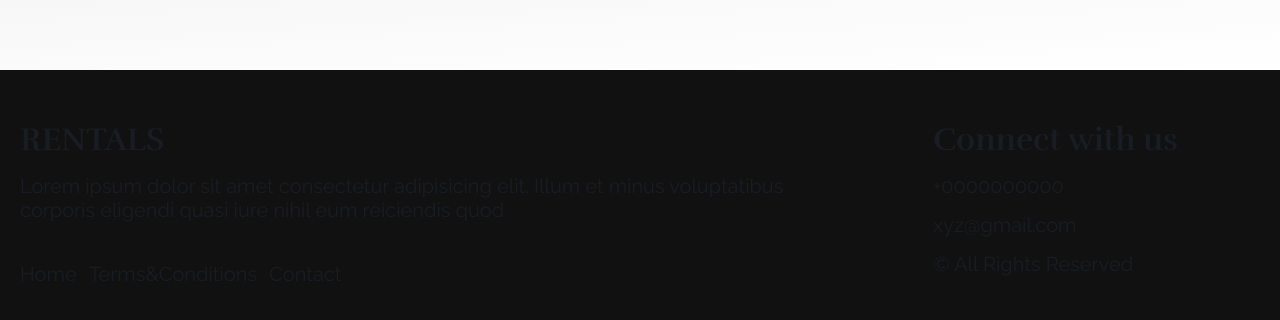
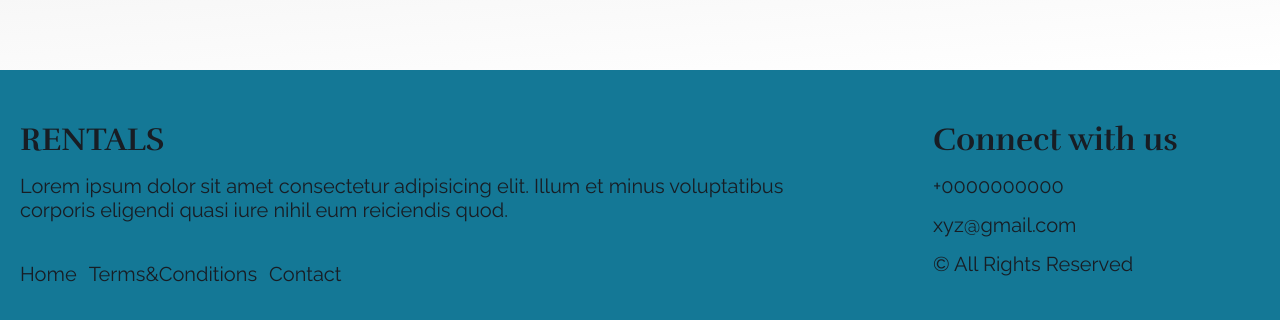
Before and after one commit to Anurag24s/Rental, a React (Vite) app: page /villa/1 in a window 1280 px wide. Shown: the part 1522-1842 px from the top of the page. Built offline with nearby package versions, Linux system fonts and the light colour scheme; a web font is replaced by a local one.

Commit message:
Update App.css

```diff
--- a/src/App.css
+++ b/src/App.css
@@ -858,7 +858,7 @@ h5 {
 
 /***********************************FOOTER STYLING**************************************************/
 .otherPage_footer {
-  background: #111;
+  background: #147896;
   padding: 50px 20px 50px 20px;
   display: flex;
   justify-content: center;
```
